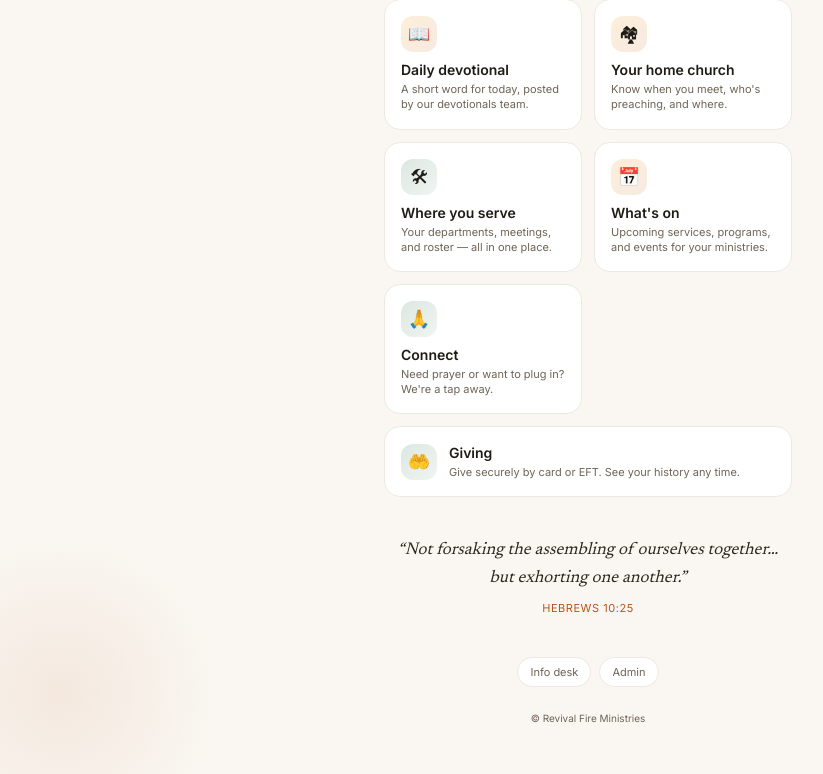
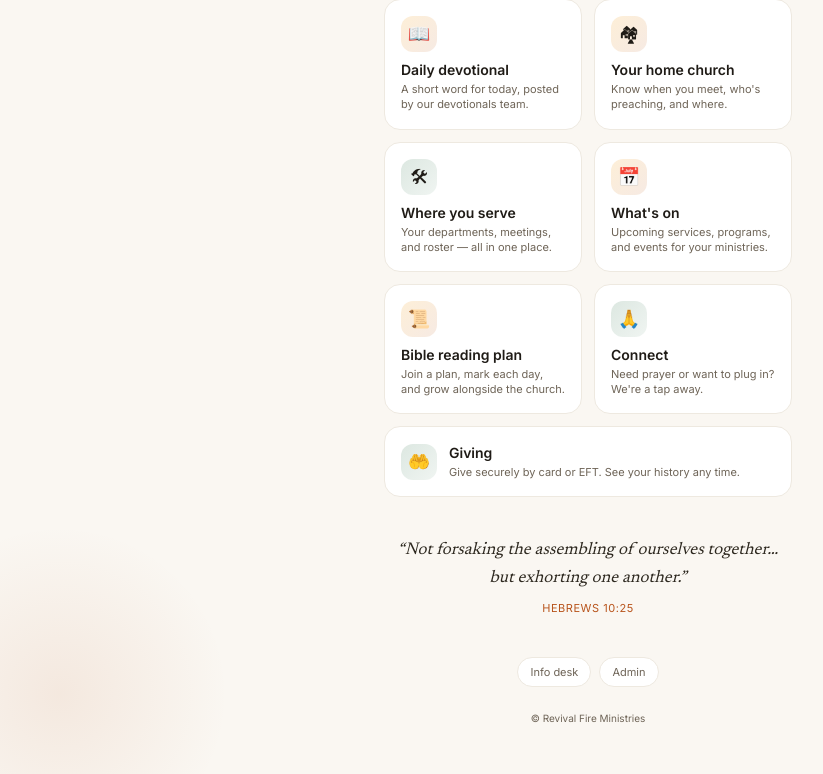
Before and after one commit to RevivalFireMinistries/dept-selection-app, a FastAPI app: page / in a window 1280 px wide. Shown: the part 710-1484 px from the top of the page, without its empty margins (52-875 px from the left). Run offline with FastAPI, Linux system fonts and the light colour scheme; parts of the project's set-up code (start-up, migrations or seed data) failed here and were passed over; some libraries are stand-ins or nearby versions.

Commit message:
Landing: add Bible reading plan tile to 'What's inside'

```diff
--- a/templates/landing.html
+++ b/templates/landing.html
@@ -130,6 +130,14 @@
                     <div class="text-[11px] leading-snug mt-0.5" style="color: var(--color-mute);">Upcoming services, programs, and events for your ministries.</div>
                 </div>
 
+                <!-- Bible reading plan -->
+                <div class="p-4 rounded-2xl" style="background-color: white; border: 1px solid var(--color-border);">
+                    <div class="w-9 h-9 rounded-xl flex items-center justify-center text-lg mb-2"
+                         style="background: linear-gradient(135deg, rgba(245,165,36,0.18), rgba(184,84,28,0.12));">📜</div>
+                    <div class="text-sm font-semibold" style="color: var(--color-ink);">Bible reading plan</div>
+                    <div class="text-[11px] leading-snug mt-0.5" style="color: var(--color-mute);">Join a plan, mark each day, and grow alongside the church.</div>
+                </div>
+
                 <!-- Connect / Prayer -->
                 <div class="p-4 rounded-2xl" style="background-color: white; border: 1px solid var(--color-border);">
                     <div class="w-9 h-9 rounded-xl flex items-center justify-center text-lg mb-2"
```
